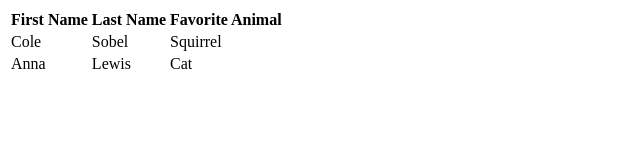
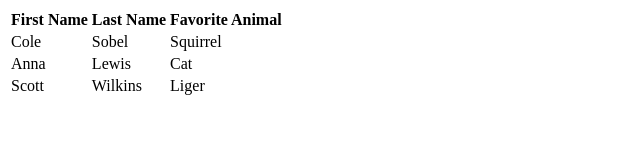
Before and after one commit to colesobel/html-intro, a plain HTML site: page favorites.html in a window 1280 px wide. Shown: the whole page, without its empty margins (0-640 px from the left). Drawn offline with Linux system fonts and the light colour scheme.

Commit message:
Liger, yo

```diff
--- a/favorites.html
+++ b/favorites.html
@@ -32,6 +32,11 @@
                   <td>Lewis</td>
                   <td>Cat</td>
                 </tr>
+                <tr>
+                  <td>Scott</td>
+                  <td>Wilkins</td>
+                  <td>Liger</td>
+                </tr>
             </thead>
         </table>
     </body>
```
